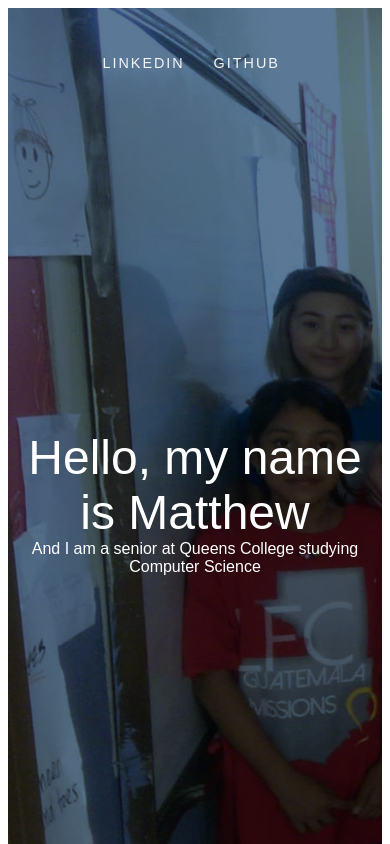
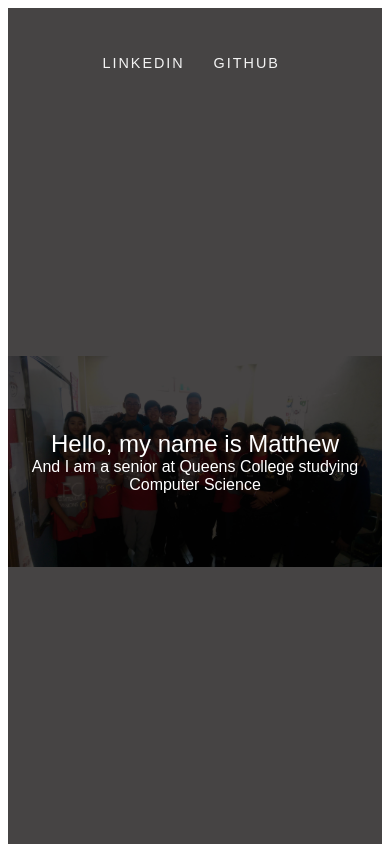
Before and after one commit to MatthewChon/matthewchon.github.io, a React (Create React App) app: page /#/ in a window 390 px wide. Shown: the top 844 px of the page. Built offline with nearby package versions, Linux system fonts and the light colour scheme.

Commit message:
create a more mobile compatible website

```diff
--- a/src/components/project/Project.css
+++ b/src/components/project/Project.css
@@ -46,6 +46,7 @@
   width: 100%;
   height: 100%;
   object-fit: cover;
+  border-radius: 20px;
   z-index: 1;
 }
 .item:hover {
--- a/src/components/topnav/Topnav.css
+++ b/src/components/topnav/Topnav.css
@@ -31,3 +31,8 @@
   -webkit-transform: scaleX(1);
           transform: scaleX(1);
 }
+@media screen and (max-width: 280px) {
+  .nav_list {
+    padding: 0;
+  }
+}
--- a/src/pages/portfolio/Portfolio.css
+++ b/src/pages/portfolio/Portfolio.css
@@ -28,7 +28,7 @@ header {
 }
 .portfolio-intro {
   padding: 50vh 0;
-  background: rgb(91, 121, 151) url(../../images/2014_Guatemala.jpeg);
+  background: rgb(70, 68, 68) url(../../images/2014_Guatemala.jpeg);
   background-size: cover;
   background-blend-mode: multiply;
   color: white;
@@ -56,3 +56,14 @@ header {
   height: calc(100vh - 70px);
   position: relative;
 }
+@media screen and (max-width: 768px) {
+  .portfolio-intro {
+    background-size: 100%;
+    background-repeat: no-repeat;
+    background-position: center;
+
+  }
+  .portfolio-intro h1 {
+    font-size: 1.5em;
+  }
+}
```
